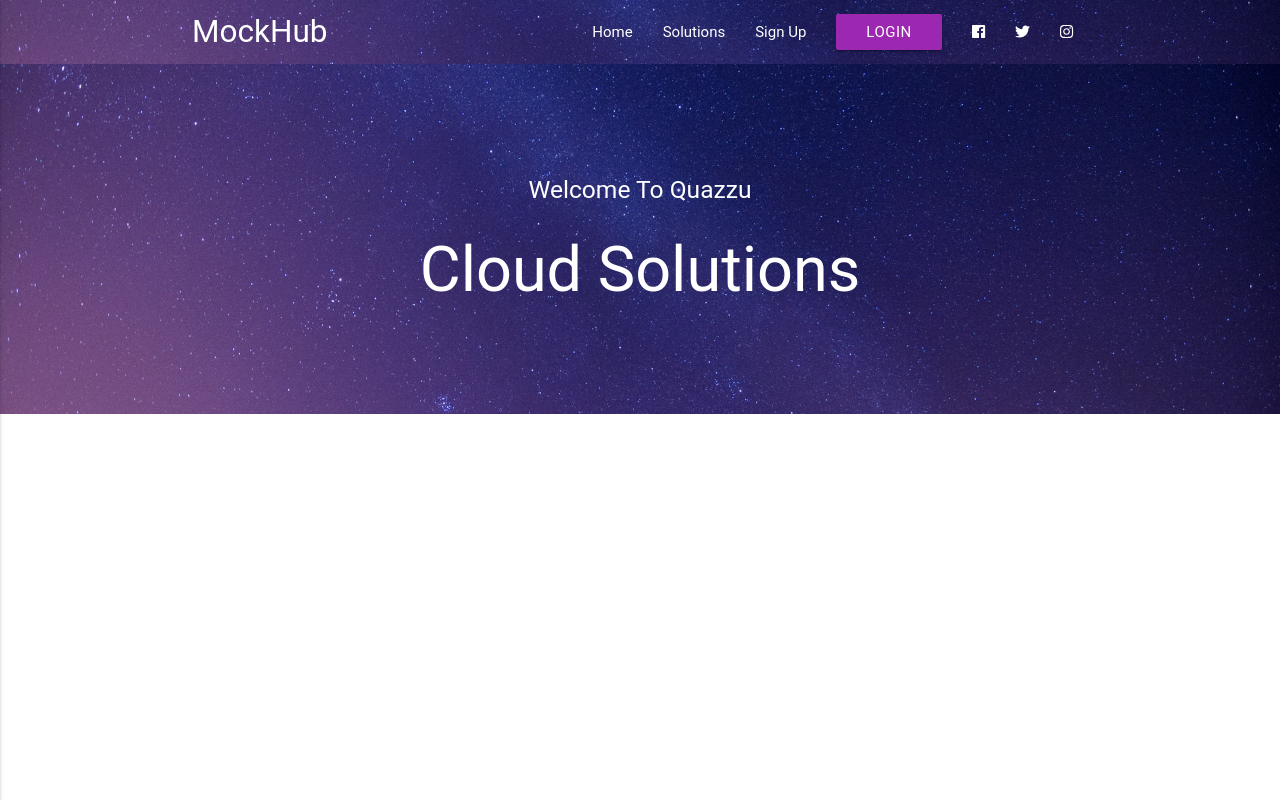
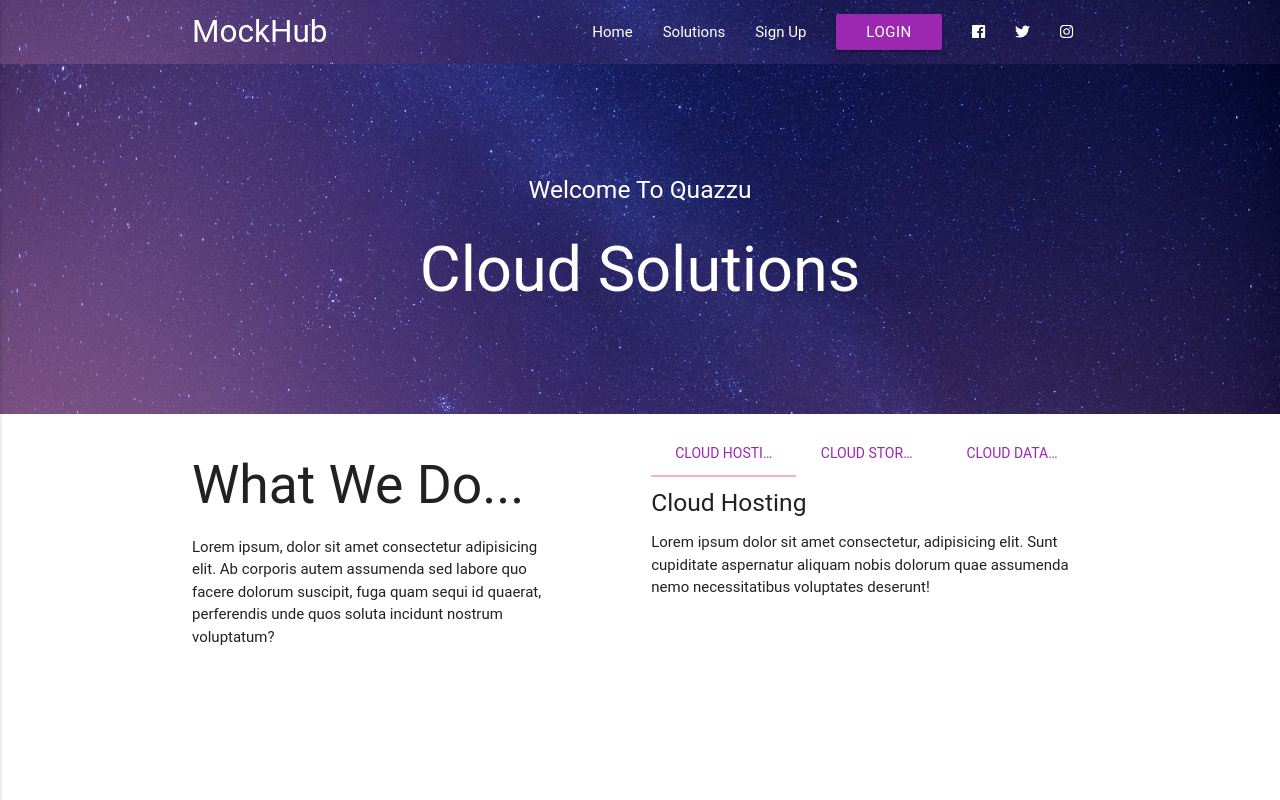
Before and after one commit to YourmixJNR/MockHub, a React (Create React App) app: page /solutions in a window 1280 px wide. Built offline with nearby package versions, Linux system fonts and the light colour scheme; a web font is replaced by a local one.

Commit message:
WhatWeDo Component

```diff
--- a/src/Components/Welcome/Welcome.css
+++ b/src/Components/Welcome/Welcome.css
@@ -1,4 +1,4 @@
-.main-header-inner {
+.welcome-main-header-inner {
     background: url('/public/Images/background.jpg');
     background-size: cover;
     background-position: center;
--- a/src/Components/Welcome/Welcome.jsx
+++ b/src/Components/Welcome/Welcome.jsx
@@ -3,10 +3,10 @@ import "./Welcome.css";
 
 const Welcome = () => {
   return (
-    <div className="main-header-inner">
-      <div class="showcase container">
-        <div class="row">
-          <div class="col s12 m10 offset-m1 center">
+    <div className="welcome-main-header-inner">
+      <div className="showcase container">
+        <div className="row">
+          <div className="col s12 m10 offset-m1 center">
             <h5>Welcome To Quazzu</h5>
             <h1>Cloud Solutions</h1>
           </div>
--- /dev/null
+++ b/src/Components/WhatWeDo/WhatWeDo.jsx
@@ -0,0 +1,58 @@
+import React from "react";
+import { Link } from "react-router-dom";
+
+const WhatWeDo = () => {
+  return (
+    <div>
+      {/* <!-- Section: Solutions About --> */}
+      <section className="section section-solutions-about">
+        <div className="container">
+          <div className="row">
+            <div className="col s12 m5">
+              <h2>What We Do...</h2>
+              <p>
+                Lorem ipsum, dolor sit amet consectetur adipisicing elit. Ab
+                corporis autem assumenda sed labore quo facere dolorum suscipit,
+                fuga quam sequi id quaerat, perferendis unde quos soluta
+                incidunt nostrum voluptatum?
+              </p>
+            </div>
+            <div className="col s12 m6 offset-m1">
+              <div className="row">
+                <div className="col s12">
+                  <ul className="tabs">
+                    <li className="tab col s4">
+                      <Link to="#" className="purple-text">
+                        Cloud Hosting
+                      </Link>
+                    </li>
+                    <li className="tab col s4">
+                      <Link to="#" className="purple-text">
+                        Cloud Storage
+                      </Link>
+                    </li>
+                    <li className="tab col s4">
+                      <Link to="#" className="purple-text">
+                        Cloud Database
+                      </Link>
+                    </li>
+                  </ul>
+                </div>
+                <div id="tab1" className="col s12">
+                  <h5>Cloud Hosting</h5>
+                  <p>
+                    Lorem ipsum dolor sit amet consectetur, adipisicing elit.
+                    Sunt cupiditate aspernatur aliquam nobis dolorum quae
+                    assumenda nemo necessitatibus voluptates deserunt!
+                  </p>
+                </div>
+              </div>
+            </div>
+          </div>
+        </div>
+      </section>
+    </div>
+  );
+};
+
+export default WhatWeDo;
--- a/src/Pages/Solutions.jsx
+++ b/src/Pages/Solutions.jsx
@@ -1,12 +1,14 @@
 import React from 'react'
 import Header from '../Components/Layouts/Header/Header'
 import Welcome from '../Components/Welcome/Welcome'
+import WhatWeDo from '../Components/WhatWeDo/WhatWeDo'
 
 const Solutions = () => {
   return (
     <>
       <Header />
       <Welcome />
+      <WhatWeDo />
     </>
   )
 }
```
